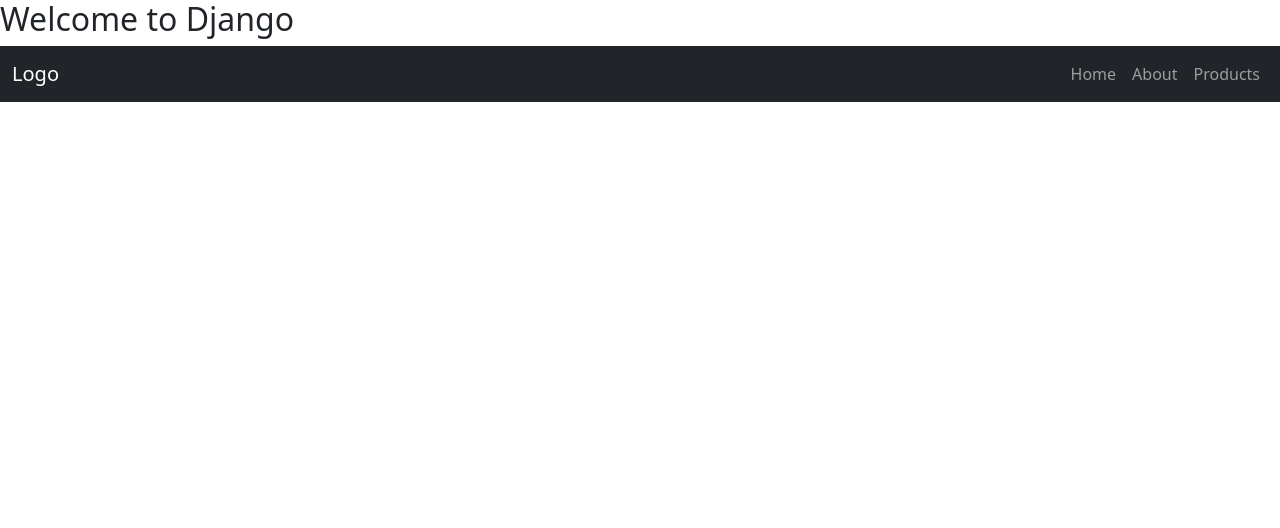
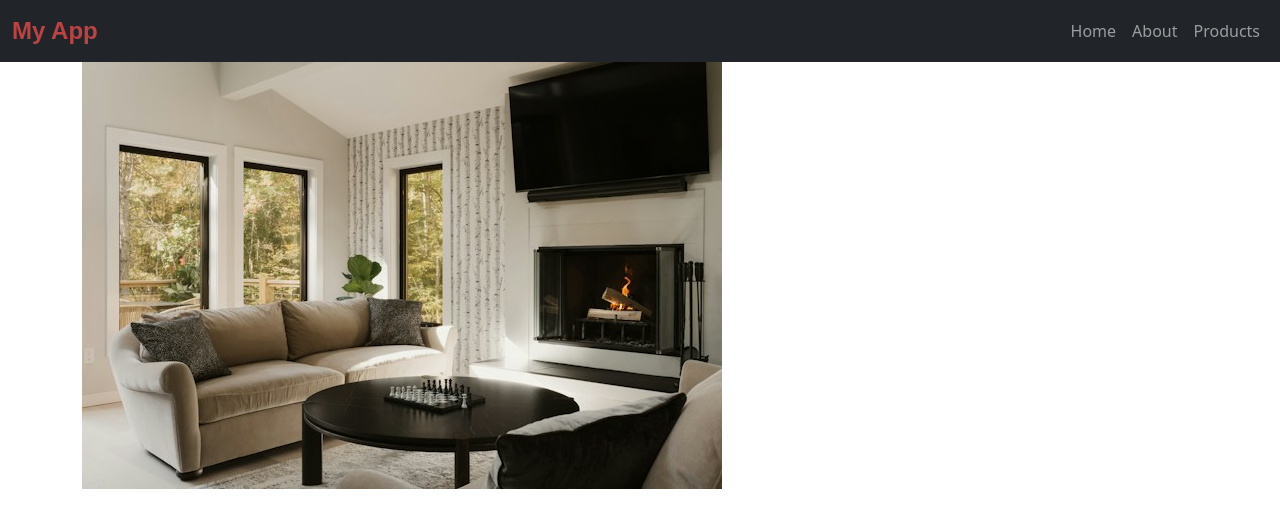
Before and after one commit to mbuguageorge291-blip/django-intro, a Django app: page / in a window 1280 px wide. Shown: the top 528 px of the page. Run offline with Django 5.2, Linux system fonts and the light colour scheme.

Commit message:
added images

```diff
--- /dev/null
+++ b/assets/css/custom.css
@@ -0,0 +1,6 @@
+.navbar-brand {
+    font-family: 'Arial', sans-serif;
+    font-size: 1.5rem;
+    color: #bd4242;
+    font-weight: bold;
+}
--- a/djangointro/settings.py
+++ b/djangointro/settings.py
@@ -128,3 +128,5 @@ MAILERS = {
         'BACKEND': 'django.core.mail.backends.console.EmailBackend',
     },
 }
+STATICFILES_DIRS=[
+    BASE_DIR / "assets",]
--- a/myapp/views.py
+++ b/myapp/views.py
@@ -17,4 +17,6 @@ def products(request):
 
 
 def about(request):
-    return render(request, 'about.html')
+    scores=[{"name":"Ira Hoffman","English":68,"Math":37,"Science":7,"History":27},{"name":"Cailin Romero","English":56,"Math":53,"Science":38,"History":40},{"name":"Orli Rivas","English":31,"Math":21,"Science":82,"History":81},{"name":"Nolan Davis","English":78,"Math":54,"Science":8,"History":67},{"name":"Garrison Roach","English":54,"Math":32,"Science":53,"History":49},{"name":"Barry Pitts","English":32,"Math":7,"Science":87,"History":5},{"name":"Reagan Roberts","English":36,"Math":74,"Science":32,"History":56},{"name":"Bertha Barry","English":52,"Math":80,"Science":28,"History":67},{"name":"Deirdre Levine","English":55,"Math":59,"Science":76,"History":45},{"name":"Stephanie Briggs","English":70,"Math":66,"Science":53,"History":69}]
+    data={'scores': scores}
+    return render(request, 'about.html', data)
--- a/templates/home.html
+++ b/templates/home.html
@@ -1,42 +1,13 @@
-<!doctype html>
-<html lang="en">
-<head>
-    <meta charset="UTF-8">
-    <meta name="viewport"
-          content="width=device-width, user-scalable=no, initial-scale=1.0, maximum-scale=1.0, minimum-scale=1.0">
-    <meta http-equiv="X-UA-Compatible" content="ie=edge">
-    <link href="https://cdn.jsdelivr.net/npm/bootstrap@5.3.3/dist/css/bootstrap.min.css" rel="stylesheet"
-          integrity="sha384-QWTKZyjpPEjISv5WaRU9OFeRpok6YctnYmDr5pNlyT2bRjXh0JMhjY6hW+ALEwIH" crossorigin="anonymous">
-    <title>Home</title>
-</head>
-<body>
+{% extends 'master.html' %}
+{% load static %}
 
-<h2>Welcome to Django</h2>
-<nav class="navbar navbar-expand-sm bg-dark navbar-dark">
-    <div class="container-fluid">
-        <a class="navbar-brand" href="#">Logo</a>
-        <button class="navbar-toggler" type="button" data-bs-toggle="collapse" data-bs-target="#collapsibleNavbar">
-            <span class="navbar-toggler-icon"></span>
-        </button>
-        <div class="collapse navbar-collapse" id="collapsibleNavbar">
-            <ul class="navbar-nav ms-auto">
-                <li class="nav-item">
-                    <a class="nav-link" href="{% url 'home' %}">Home</a>
-                </li>
-                <li class="nav-item">
-                    <a class="nav-link" href="{% url 'about' %}">About</a>
-                </li>
-                <li class="nav-item">
-                    <a class="nav-link" href="{% url 'products' %}">Products</a>
-                </li>
-            </ul>
+{% block title %}Home{% endblock %}
+{% block content %}
+<div class="container">
+    <div class="row">
+        <div class="col-md-12">
+            <img src="{% static 'images/clay-banks-MF-P392MB7s-unsplash.jpg' %}" alt="Home" class="img-fluid">
         </div>
     </div>
-</nav>
-
-
-<script src="https://cdn.jsdelivr.net/npm/bootstrap@5.3.3/dist/js/bootstrap.bundle.min.js"
-        integrity="sha384-YvpcrYf0tY3lHB60NNkmXc5s9fDVZLESaAA55NDzOxhy9GkcIdslK1eN7N6jIeHz"
-        crossorigin="anonymous"></script>
-</body>
-</html>
+</div>
+{% endblock %}
--- /dev/null
+++ b/templates/master.html
@@ -0,0 +1,42 @@
+{% load static %}
+<!doctype html>
+<html lang="en">
+<head>
+    <meta charset="UTF-8">
+    <meta name="viewport"
+          content="width=device-width, user-scalable=no, initial-scale=1.0, maximum-scale=1.0, minimum-scale=1.0">
+    <meta http-equiv="X-UA-Compatible" content="ie=edge">
+    <link href="https://cdn.jsdelivr.net/npm/bootstrap@5.3.3/dist/css/bootstrap.min.css" rel="stylesheet"
+          integrity="sha384-QWTKZyjpPEjISv5WaRU9OFeRpok6YctnYmDr5pNlyT2bRjXh0JMhjY6hW+ALEwIH" crossorigin="anonymous">
+    <link href="{% static 'css/custom.css' %}" rel="stylesheet">
+    <title>{% block title %}{% endblock %}</title>
+</head>
+<body>
+
+<nav class="navbar navbar-expand-sm bg-dark navbar-dark">
+    <div class="container-fluid">
+        <a class="navbar-brand" href="#">My App</a>
+        <button class="navbar-toggler" type="button" data-bs-toggle="collapse" data-bs-target="#collapsibleNavbar">
+            <span class="navbar-toggler-icon"></span>
+        </button>
+        <div class="collapse navbar-collapse" id="collapsibleNavbar">
+            <ul class="navbar-nav ms-auto">
+                <li class="nav-item">
+                    <a class="nav-link" href="{% url 'home' %}">Home</a>
+                </li>
+                <li class="nav-item">
+                    <a class="nav-link" href="{% url 'about' %}">About</a>
+                </li>
+                <li class="nav-item">
+                    <a class="nav-link" href="{% url 'products' %}">Products</a>
+                </li>
+            </ul>
+        </div>
+    </div>
+</nav>
+{% block content %}{% endblock %}
+<script src="https://cdn.jsdelivr.net/npm/bootstrap@5.3.3/dist/js/bootstrap.bundle.min.js"
+        integrity="sha384-YvpcrYf0tY3lHB60NNkmXc5s9fDVZLESaAA55NDzOxhy9GkcIdslK1eN7N6jIeHz"
+        crossorigin="anonymous"></script>
+</body>
+</html>
```
Also changed, not shown: templates/about.html (+32 -34 lines), templates/products.html (+5 -38 lines), assets/images/clay-banks-MF-P392MB7s-unsplash.jpg (added), assets/images/pic 1.jpg (added).
